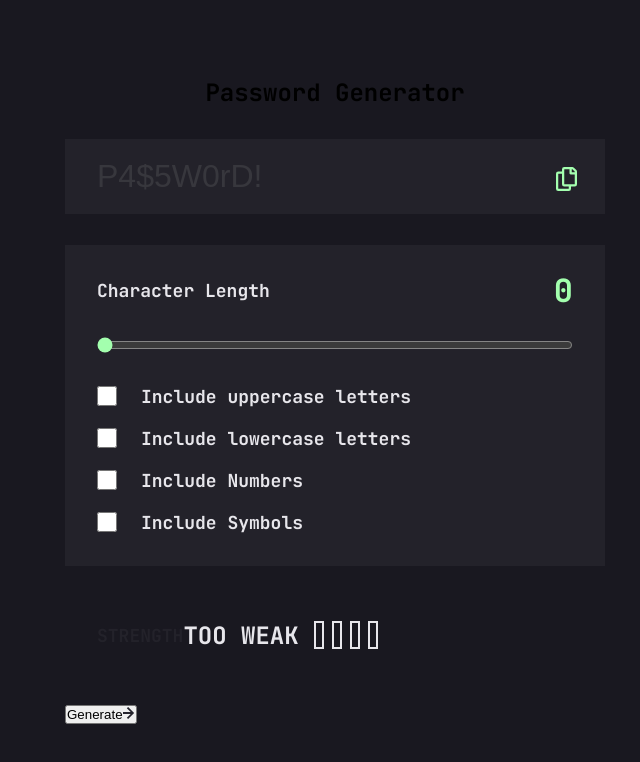
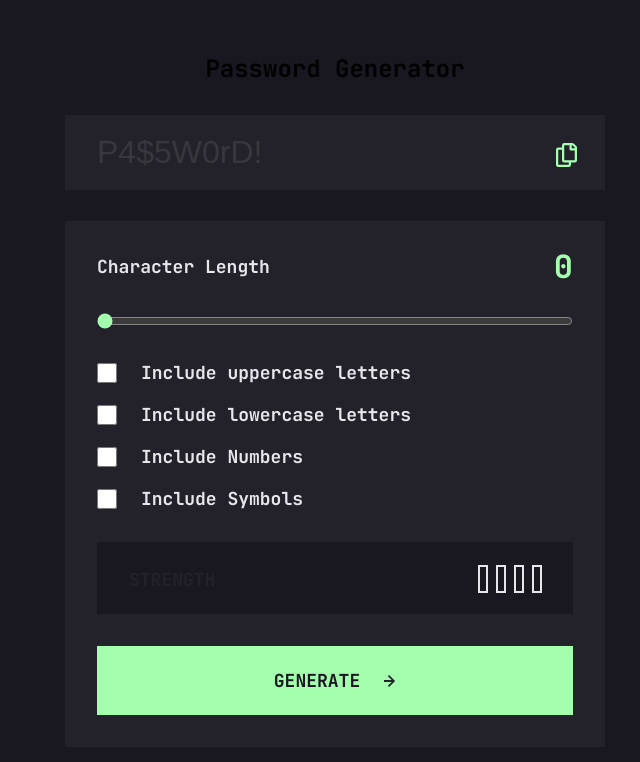
Before and after one commit to istealersn-dev/frontend-mentor-challenges, a Next.js app in the folder password-gen/: page / in a window 1280 px wide. Shown: the top 762 px of the page, without its empty margins (305-945 px from the left). Built offline with nearby package versions, Linux system fonts and the light colour scheme.

Commit message:
fixed the logic of strength

```diff
--- a/password-gen/app/layout.tsx
+++ b/password-gen/app/layout.tsx
@@ -13,6 +13,12 @@ export default function RootLayout({
 }) {
   return (
     <html lang="en">
+      <head>
+        <link
+          rel='icon'
+          href='/favicon.png'
+        />
+      </head>
       <body>{children}</body>
     </html>
   )
--- a/password-gen/components/Checkbox.tsx
+++ b/password-gen/components/Checkbox.tsx
@@ -1,11 +1,11 @@
 import {CheckboxProps} from './types'
 import styles from './styles/Checkbox.module.css'
 
-export default function Checkbox({id, children}: CheckboxProps) {
+export default function Checkbox({id, checked, onChange, label}: CheckboxProps) {
   return (
     <div className={styles.container}>
-        <input type="checkbox" id={id} />
-        <label htmlFor={id}>{children}</label>
+        <input type="checkbox" id={id} checked={checked} onChange={onChange}/>
+        <label htmlFor={id}>{label}</label>
     </div>
   )
 }
--- a/password-gen/components/PwdGenForm.tsx
+++ b/password-gen/components/PwdGenForm.tsx
@@ -1,36 +1,108 @@
-"use client"
+"use client";
 
-import styles from './styles/PwdGenForm.module.css'
+import styles from "./styles/PwdGenForm.module.css";
 
 import Checkbox from "./Checkbox";
 import RangeSlider from "./RangeSlider";
 import { Strength } from "./Strength";
-import Image from 'next/image';
+import { useState } from "react";
 
 export default function PwdGenForm() {
+  // Define useState to capture the checkbox states
+  const [checkboxState, setcheckboxState] = useState({
+    uppercase: false,
+    lowercase: false,
+    numbers: false,
+    symbols: false,
+  });
+
+  const trueCount = Object.values(checkboxState).filter(
+    (val) => val === true
+  ).length;
+
   return (
     <div className={styles.container}>
       <form className={styles.frmcontainer}>
         <div className={styles.pwdText}>
-                    <input type="text" id="password" placeholder="P4$5W0rD!" className={styles.textInput} disabled/>
-                    <svg width="21" height="24" xmlns="http://www.w3.org/2000/svg" className={styles.svg}><path d="M20.341 3.091 17.909.659A2.25 2.25 0 0 0 16.319 0H8.25A2.25 2.25 0 0 0 6 2.25V4.5H2.25A2.25 2.25 0 0 0 0 6.75v15A2.25 2.25 0 0 0 2.25 24h10.5A2.25 2.25 0 0 0 15 21.75V19.5h3.75A2.25 2.25 0 0 0 21 17.25V4.682a2.25 2.25 0 0 0-.659-1.591ZM12.469 21.75H2.53a.281.281 0 0 1-.281-.281V7.03a.281.281 0 0 1 .281-.281H6v10.5a2.25 2.25 0 0 0 2.25 2.25h4.5v1.969a.282.282 0 0 1-.281.281Zm6-4.5H8.53a.281.281 0 0 1-.281-.281V2.53a.281.281 0 0 1 .281-.281H13.5v4.125c0 .621.504 1.125 1.125 1.125h4.125v9.469a.282.282 0 0 1-.281.281Zm.281-12h-3v-3h.451c.075 0 .147.03.2.082L18.667 4.6a.283.283 0 0 1 .082.199v.451Z" fill="#A4FFAF"/></svg>
+          <input
+            type="text"
+            id="password"
+            placeholder="P4$5W0rD!"
+            className={styles.textInput}
+            disabled
+          />
+          <svg
+            width="21"
+            height="24"
+            xmlns="http://www.w3.org/2000/svg"
+            className={styles.svg}
+          >
+            <path
+              d="M20.341 3.091 17.909.659A2.25 2.25 0 0 0 16.319 0H8.25A2.25 2.25 0 0 0 6 2.25V4.5H2.25A2.25 2.25 0 0 0 0 6.75v15A2.25 2.25 0 0 0 2.25 24h10.5A2.25 2.25 0 0 0 15 21.75V19.5h3.75A2.25 2.25 0 0 0 21 17.25V4.682a2.25 2.25 0 0 0-.659-1.591ZM12.469 21.75H2.53a.281.281 0 0 1-.281-.281V7.03a.281.281 0 0 1 .281-.281H6v10.5a2.25 2.25 0 0 0 2.25 2.25h4.5v1.969a.282.282 0 0 1-.281.281Zm6-4.5H8.53a.281.281 0 0 1-.281-.281V2.53a.281.281 0 0 1 .281-.281H13.5v4.125c0 .621.504 1.125 1.125 1.125h4.125v9.469a.282.282 0 0 1-.281.281Zm.281-12h-3v-3h.451c.075 0 .147.03.2.082L18.667 4.6a.283.283 0 0 1 .082.199v.451Z"
+              fill="#A4FFAF"
+            />
+          </svg>
         </div>
         <div className={styles.pwdCriteria}>
           <RangeSlider id="rangeSlider" min={0} max={20} value={0} />
           <div className={styles.checkboxes}>
-                        <Checkbox id="uppercase">Include uppercase letters</Checkbox>
-                        <Checkbox id="lowercase">Include lowercase letters</Checkbox>
-                        <Checkbox id="numbers">Include Numbers</Checkbox>
-                        <Checkbox id="symbols">Include Symbols</Checkbox>
+            <Checkbox
+              id="uppercase"
+              checked={checkboxState.uppercase}
+              onChange={() =>
+                setcheckboxState((current) => ({
+                  ...current,
+                  uppercase: !current.uppercase,
+                }))
+              }
+              label="Include uppercase letters"
+            />
+            <Checkbox
+              id="lowercase"
+              checked={checkboxState.lowercase}
+              label="Include lowercase letters"
+              onChange={() =>
+                setcheckboxState((current) => ({
+                  ...current,
+                  lowercase: !current.lowercase,
+                }))
+              }
+            />
+            <Checkbox
+              id="numbers"
+              label="Include Numbers"
+              checked={checkboxState.numbers}
+              onChange={() =>
+                setcheckboxState((current) => ({
+                  ...current,
+                  numbers: !current.numbers,
+                }))
+              }
+            />
+            <Checkbox
+              id="symbols"
+              label="Include Symbols"
+              checked={checkboxState.symbols}
+              onChange={() =>
+                setcheckboxState((current) => ({
+                  ...current,
+                  symbols: !current.symbols,
+                }))
+              }
+            />
           </div>
+          <Strength strength={trueCount} />
+          <div className={styles.btn}>
+            <button type="submit">Generate</button>
+            <svg width="12" height="12" xmlns="http://www.w3.org/2000/svg">
+              <path
+                fill="#24232C"
+                d="m5.106 12 6-6-6-6-1.265 1.265 3.841 3.84H.001v1.79h7.681l-3.841 3.84z"
+              />
+            </svg>
           </div>
-                <Strength status="too weak"/>
-                <div>
-                    <button type="submit">Generate
-                    <svg width="12" height="12" xmlns="http://www.w3.org/2000/svg"><path fill="#24232C" d="m5.106 12 6-6-6-6-1.265 1.265 3.841 3.84H.001v1.79h7.681l-3.841 3.84z"/></svg>
-                    </button>
         </div>
       </form>
     </div>
-    )
-};
+  );
+}
--- a/password-gen/components/Strength.tsx
+++ b/password-gen/components/Strength.tsx
@@ -1,19 +1,48 @@
-import { StrengthProps } from "./types"
-import styles from './styles/Strength.module.css'
+import styles from "./styles/Strength.module.css";
 
-export const Strength = ({status}: StrengthProps) => {
-    return (
-        <div className={styles.container}>
-            Strength
-            <div className={styles.status}>
-                <span className={styles.statusmessage}>{status}</span>
-                <div className={styles.statusboxes}>
-                    <span id="1"></span>
-                    <span id="2"></span>
-                    <span id="3"></span>
-                    <span id="4"></span>
-                </div>
-            </div>
-        </div>
-    )
+interface StrengthProps {
+  strength: number;
 }
+
+export const Strength = ({ strength }: StrengthProps) => {
+  // Create an object to define Strength status
+  const strengthLevel: Record<number, string> = {
+    1: "too weak",
+    2: "weak",
+    3: "medium",
+    4: "strong",
+  };
+
+  // Create an object to define the various sets of colors based on strength
+  const spanBg: Record<number, string> = {
+    1: `var(--red)`,
+    2: `var(--amber)`,
+    3: `var(--yellow)`,
+    4: `var(--accent)`,
+  };
+
+  const spanStyle =
+    strength > 0
+      ? {
+          backgroundColor: spanBg[strength],
+          border: `none`,
+        }
+      : {};
+
+  const strengthMessage = strengthLevel[strength];
+  const spanElements = Array.from({ length: 4 }, (_, index) => (
+    <span key={index} style={index < strength ? spanStyle : {}}></span>
+  ));
+
+  return (
+    <div className={styles.container}>
+      Strength
+      <div className={styles.status}>
+        {" "}
+        {strength}
+        <span className={styles.statusmessage}>{strengthMessage}</span>
+        <div className={styles.statusboxes}>{spanElements}</div>
+      </div>
+    </div>
+  );
+};
--- a/password-gen/components/styles/Checkbox.module.css
+++ b/password-gen/components/styles/Checkbox.module.css
@@ -8,4 +8,5 @@
 .container input[type="checkbox"] {
     width: 1.25rem;
     height: 1.25rem;
+    cursor: pointer;
 }
--- a/password-gen/components/styles/PwdGenForm.module.css
+++ b/password-gen/components/styles/PwdGenForm.module.css
@@ -54,3 +54,39 @@
     line-height: 1.4375rem;
     font-weight: 700;
 }
+
+.btn {
+    display: flex;
+    flex-direction: row;
+    align-items: center;
+    justify-content: center;
+    gap: 1.5rem;
+    width: 100%;
+    background-color: var(--accent);
+    padding: 1.3125rem 1.25rem;
+    border: .125rem solid transparent;
+}
+
+.btn button {
+    font-family: inherit;
+    background: none;
+    border: none;
+    font-size: 18px;
+    font-weight: 700;
+    line-height: 1.4375rem;
+    text-transform: uppercase;
+    color: var(--dark-grey);
+}
+
+.btn:hover {
+    border-color: var(--accent);
+    background-color: var(--grey);
+}
+
+.btn:hover button {
+    color: var(--accent);
+}
+
+.btn:hover svg path {
+    fill: var(--accent);
+}
--- a/password-gen/components/styles/Strength.module.css
+++ b/password-gen/components/styles/Strength.module.css
@@ -2,11 +2,14 @@
     display: flex;
     flex-direction: row;
     align-items: center;
+    justify-content: space-between;
     font-size: 1.125rem;
     text-transform: uppercase;
     background-color: var(--dark-grey);
     color: var(--grey);
-    padding: 1.4375rem 1.9688rem 1.3125rem 2rem;
+    padding: 1.3125rem 1.9688rem 1.1875rem 2rem;
+    max-width: 29.75rem;
+    height: 4.5rem;
 }
 
 .status {
@@ -14,6 +17,7 @@
     flex-direction: row;
     align-items: center;
     gap: .9688rem;
+    color: transparent;
 }
 
 .statusmessage {
--- a/password-gen/next.config.js
+++ b/password-gen/next.config.js
@@ -1,4 +1,5 @@
 /** @type {import('next').NextConfig} */
-const nextConfig = {}
+const nextConfig = {
+}
 
 module.exports = nextConfig
```
Also changed, not shown: password-gen/components/types.d.ts (+6 -6 lines). Lines whose indentation alone changed are shown as unchanged.
